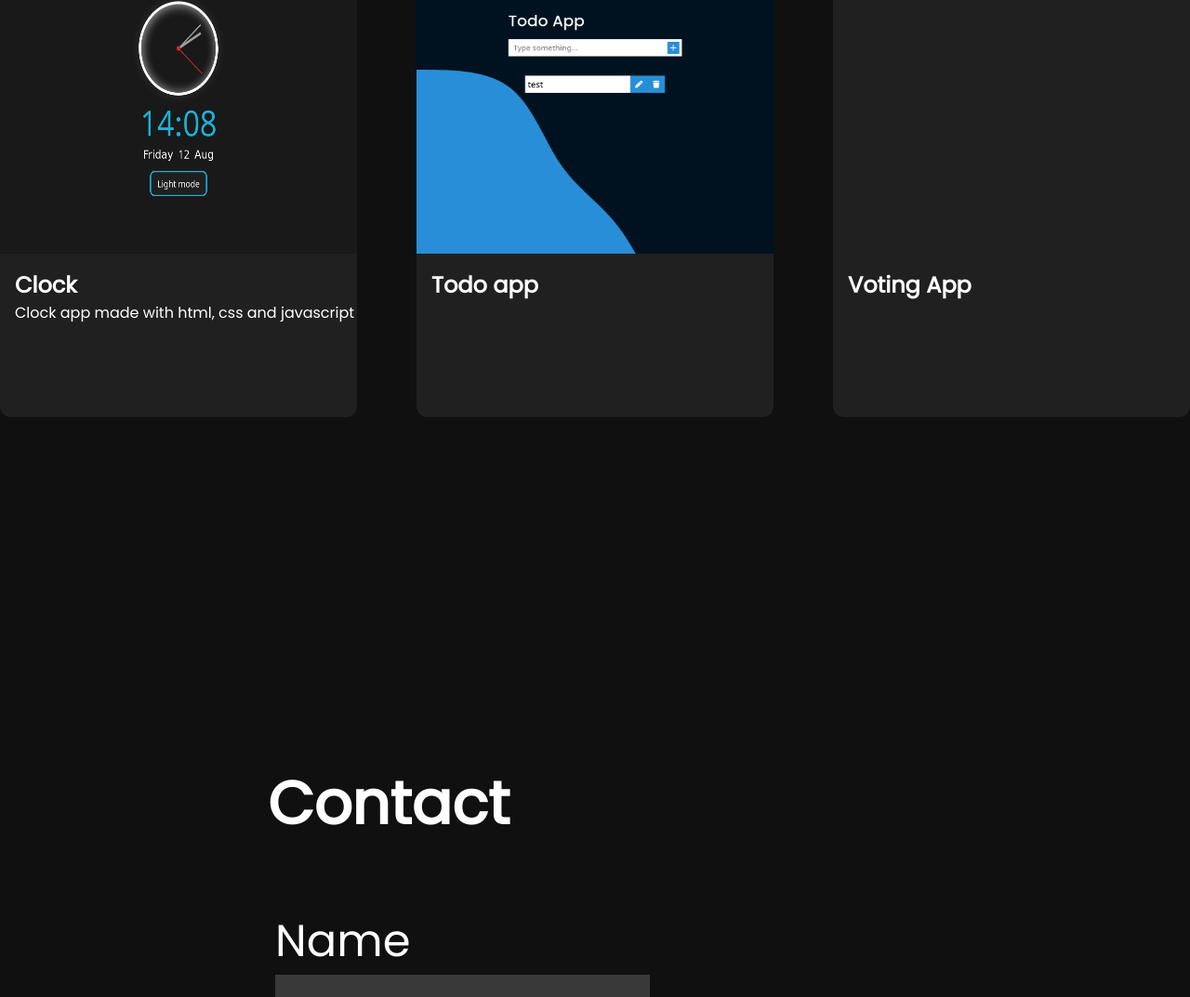
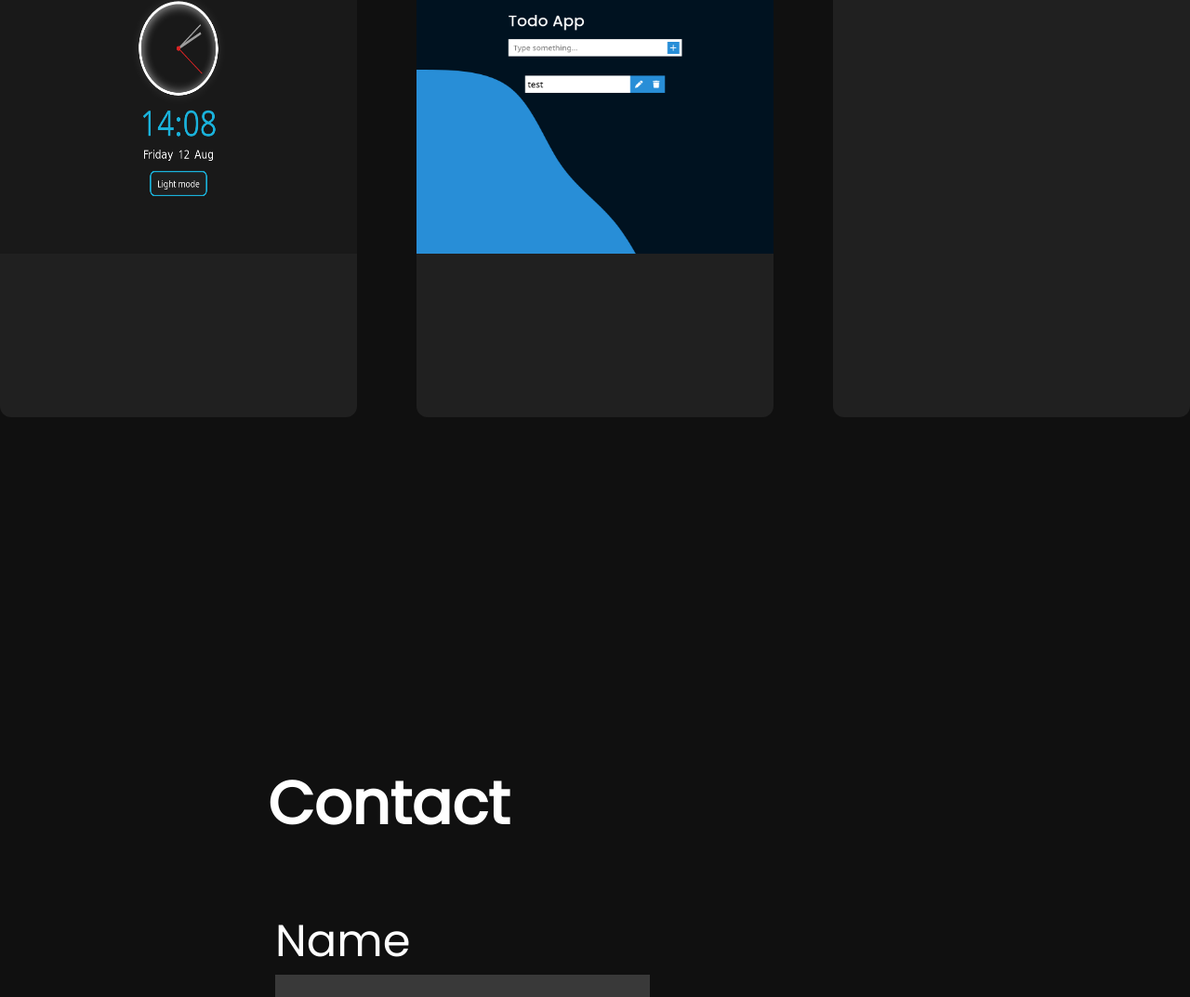
Before and after one commit to E3TU/Website, a plain HTML site: page index.html in a window 1280 px wide. Shown: the part 2113-3186 px from the top of the page at 93% size. Drawn offline with nearby package versions, Linux system fonts and the light colour scheme.

Commit message:
projects

```diff
--- a/index.html
+++ b/index.html
@@ -43,26 +43,26 @@
   <h1 class="header2" id="header2">Projects</h1>
   <div class="projects" id="projects">
     <div class="box1">
-      <div class="project-image">
+      <div class="image-container">
         <img class="image1" src="images/Screen Shot 2022-08-12 at 14.08.23.png">
       </div>
-      <div class="project-text">
-        <h2 class="project-header">Clock</h2>
-        <p class="project-p">Clock app made with html, css and javascript</p>
+      <div class="text-container">
+        <!-- <h2 class="project-header">Clock</h2> -->
+        <!-- <p class="project-p">Clock app made with html, css and javascript</p> -->
       </div>
     </div>
     <div class="box2">
-      <div class="project-image">
+      <div class="image-container">
         <img class="image1" src="images/todo.png">
       </div>
-      <div class="project-text">
-        <h2>Todo app</h2>
+      <div class="text-container">
+        <!-- <h2>Todo app</h2> -->
       </div>
     </div>
     <div class="box3">
-      <div class="project-image"></div>
-      <div class="project-text">
-        <h2>Voting App</h2>
+      <div class="image-container"></div>
+      <div class="text-container">
+        <!-- <h2>Voting App</h2> -->
       </div>
     </div>
   </div>
--- a/style.css
+++ b/style.css
@@ -175,17 +175,17 @@ body {
   height: 50rem;
   width: 100%;
 }
-.project-image {
+.image-container {
   width: 100%;
   height: 19rem;
   border-top-left-radius: 12px;
   border-top-right-radius: 12px;
   background-color: #202020;
 }
-.project-text {
+.text-container {
   /* background-color: #19bb4a; */
-  margin-left: 1rem;
-  margin-top: 1rem;
+  height: 100%;
+  width: 100%;
   color: #fff;
 }
 .project-header{
```
